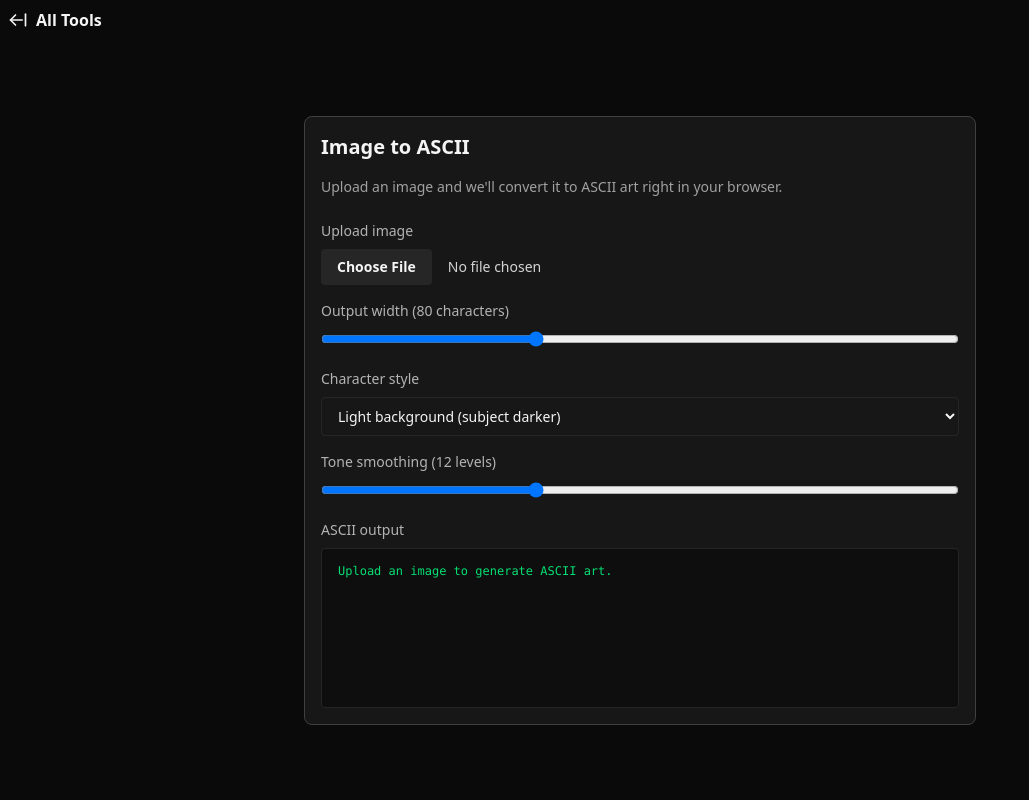
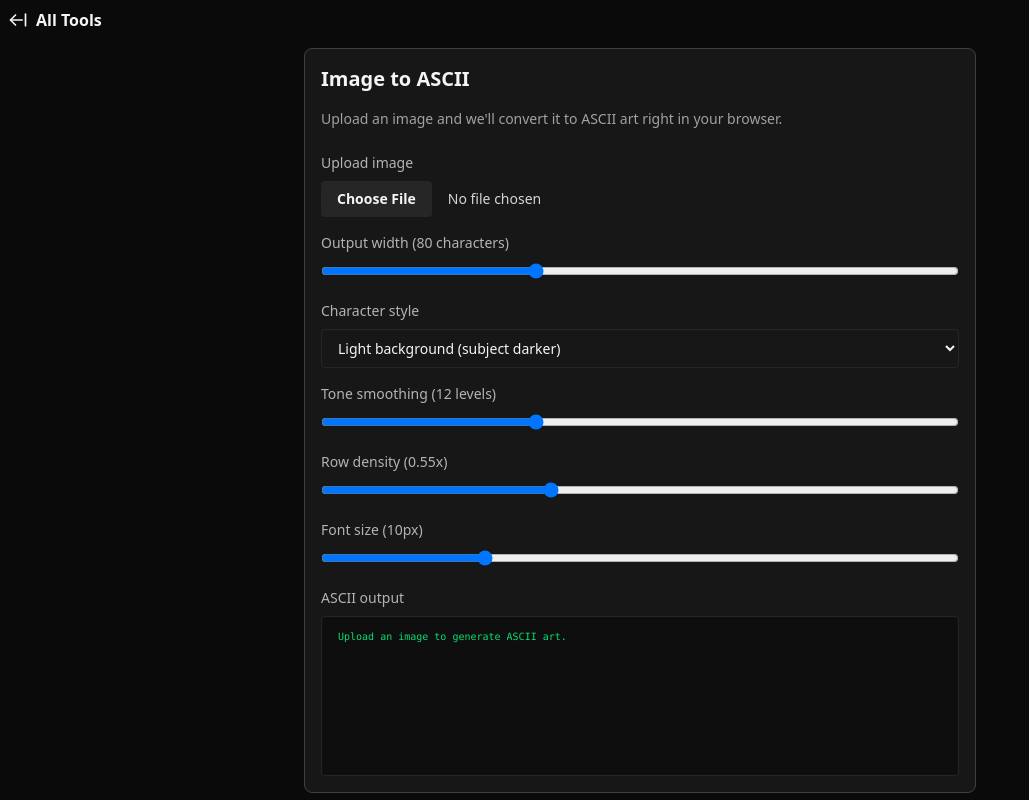
Before and after one commit to Plsr/tools, a Next.js app: page /image-to-ascii in a window 1280 px wide. Shown: the whole page, without its empty margins (0-1029 px from the left). Built offline with nearby package versions, Linux system fonts and the light colour scheme.

Commit message:
Add controls for denser ASCII output

```diff
--- a/src/app/image-to-ascii/ImageToAsciiTool.tsx
+++ b/src/app/image-to-ascii/ImageToAsciiTool.tsx
@@ -5,6 +5,8 @@ import { useEffect, useMemo, useState } from "react";
 
 const DEFAULT_WIDTH = 80;
 const DEFAULT_BUCKETS = 12;
+const DEFAULT_VERTICAL_SCALE = 0.55;
+const DEFAULT_FONT_SIZE = 10;
 
 const ASCII_GRADIENTS = [
   {
@@ -41,10 +43,11 @@ const buildAsciiArt = (
   width: number,
   gradient: string,
   buckets: number,
+  verticalScale: number,
 ) => {
   const canvas = document.createElement("canvas");
   const scale = width / image.width;
-  const height = Math.max(1, Math.round(image.height * scale * 0.55));
+  const height = Math.max(1, Math.round(image.height * scale * verticalScale));
 
   canvas.width = width;
   canvas.height = height;
@@ -88,6 +91,8 @@ export const ImageToAsciiTool = () => {
   const [error, setError] = useState<string | null>(null);
   const [selectedGradientId, setSelectedGradientId] = useState(ASCII_GRADIENTS[0].id);
   const [brightnessBuckets, setBrightnessBuckets] = useState(DEFAULT_BUCKETS);
+  const [verticalScale, setVerticalScale] = useState(DEFAULT_VERTICAL_SCALE);
+  const [fontSize, setFontSize] = useState(DEFAULT_FONT_SIZE);
 
   const gradient = useMemo(
     () => ASCII_GRADIENTS.find((option) => option.id === selectedGradientId)?.value,
@@ -110,7 +115,13 @@ export const ImageToAsciiTool = () => {
       }
 
       try {
-        const art = buildAsciiArt(image, width, gradient, brightnessBuckets);
+        const art = buildAsciiArt(
+          image,
+          width,
+          gradient,
+          brightnessBuckets,
+          verticalScale,
+        );
         setAsciiArt(art);
         setError(null);
       } catch (conversionError) {
@@ -133,7 +144,7 @@ export const ImageToAsciiTool = () => {
     return () => {
       cancelled = true;
     };
-  }, [brightnessBuckets, gradient, imageDataUrl, width]);
+  }, [brightnessBuckets, gradient, imageDataUrl, verticalScale, width]);
 
   const handleFileChange = (event: React.ChangeEvent<HTMLInputElement>) => {
     const file = event.target.files?.[0];
@@ -167,6 +178,22 @@ export const ImageToAsciiTool = () => {
       return;
     }
     setBrightnessBuckets(Math.min(32, Math.max(2, value)));
+  };
+
+  const handleVerticalScaleChange = (event: React.ChangeEvent<HTMLInputElement>) => {
+    const value = Number(event.target.value);
+    if (Number.isNaN(value)) {
+      return;
+    }
+    setVerticalScale(Number(value));
+  };
+
+  const handleFontSizeChange = (event: React.ChangeEvent<HTMLInputElement>) => {
+    const value = Number(event.target.value);
+    if (Number.isNaN(value)) {
+      return;
+    }
+    setFontSize(Math.min(16, Math.max(8, value)));
   };
 
   return (
@@ -229,6 +256,37 @@ export const ImageToAsciiTool = () => {
         />
       </div>
 
+      <div>
+        <label className="text-sm opacity-70 block mb-2" htmlFor="ascii-rows">
+          Row density ({verticalScale.toFixed(2)}x)
+        </label>
+        <input
+          id="ascii-rows"
+          type="range"
+          min={0.3}
+          max={1}
+          step={0.05}
+          value={verticalScale}
+          onChange={handleVerticalScaleChange}
+          className="w-full"
+        />
+      </div>
+
+      <div>
+        <label className="text-sm opacity-70 block mb-2" htmlFor="ascii-font-size">
+          Font size ({fontSize}px)
+        </label>
+        <input
+          id="ascii-font-size"
+          type="range"
+          min={8}
+          max={16}
+          value={fontSize}
+          onChange={handleFontSizeChange}
+          className="w-full"
+        />
+      </div>
+
       {error && <p className="text-red-500 text-sm">{error}</p>}
 
       {imageDataUrl && (
@@ -244,7 +302,10 @@ export const ImageToAsciiTool = () => {
 
       <div>
         <span className="text-sm opacity-70 block mb-2">ASCII output</span>
-        <pre className="bg-black/40 p-4 rounded overflow-auto text-xs leading-[0.8rem] whitespace-pre text-green-400 border border-neutral-800 min-h-40">
+        <pre
+          className="bg-black/40 p-4 rounded overflow-auto whitespace-pre text-green-400 border border-neutral-800 min-h-40"
+          style={{ fontSize: `${fontSize}px`, lineHeight: `${fontSize * 0.8}px` }}
+        >
           {asciiArt || "Upload an image to generate ASCII art."}
         </pre>
       </div>
```
